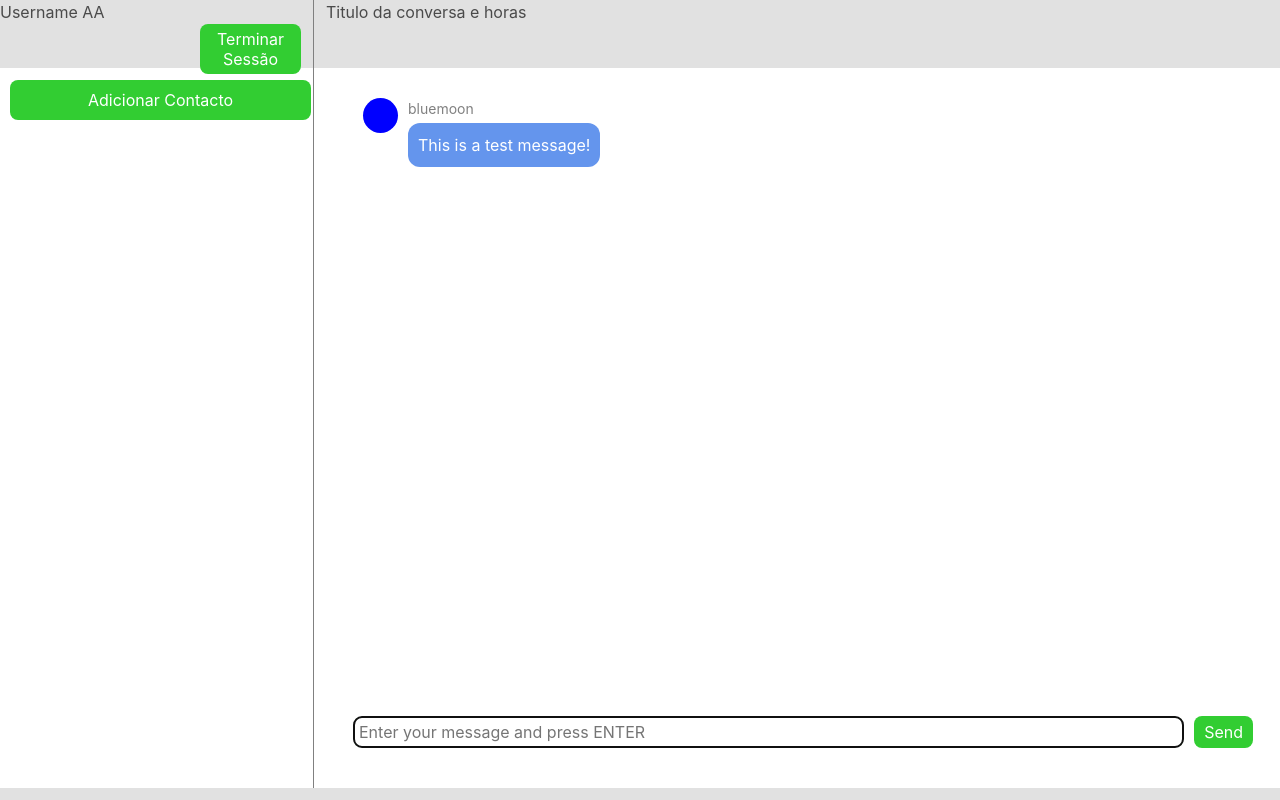
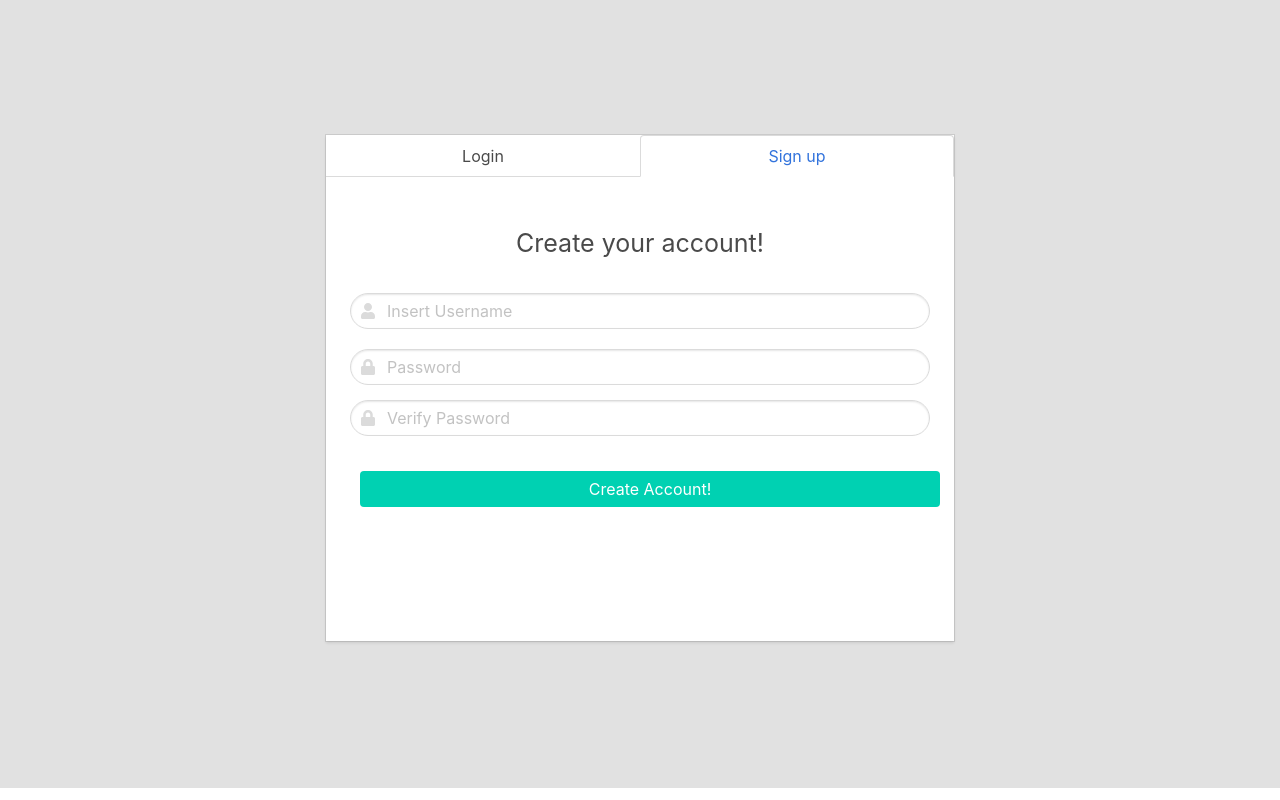
Before and after one commit to aemendes/chat-app-react, a React (Create React App) app: page / in a window 1280 px wide. Built offline with nearby package versions, Linux system fonts and the light colour scheme; no server answers.

Commit message:
login 100%

```diff
--- a/src/App.js
+++ b/src/App.js
@@ -10,7 +10,7 @@ export default class App extends Component {
   constructor(props){
 		super(props);
 		this.state = {
-			username: 'aa'
+			username: ''
 		};
   }
 
@@ -24,10 +24,10 @@ export default class App extends Component {
     return(
       <div style={{ height: '100vh', backgroundColor: '#e1e1e1' }}>
         { !this.state.username ?
-          <Login login={(user)=>{this.setState({username: user})}}
-                logout={()=>{this.setState({username: ''})}} />
+          <Login login={(user)=>{this.setState({username: user})}} />
           :
-          <Chat username={this.state.username} />}
+          <Chat username={this.state.username}
+               logout={()=>{this.setState({ username: '' })}} />}
       </div>
     );
   }
--- a/src/components/chat/Chat.js
+++ b/src/components/chat/Chat.js
@@ -2,6 +2,9 @@ import React, { Component } from 'react'
 import '../../App.css';
 import Messages from "../../Messages";
 import Input from "../../Input";
+
+//axios
+import { logout } from './../../connections';
 
 function randomName() {
   const adjectives = ["autumn", "hidden", "bitter", "misty", "silent", "empty", "dry", "dark", "summer", "icy", "delicate", "quiet", "white", "cool", "spring", "winter", "patient", "twilight", "dawn", "crimson", "wispy", "weathered", "blue", "billowing", "broken", "cold", "damp", "falling", "frosty", "green", "long", "late", "lingering", "bold", "little", "morning", "muddy", "old", "red", "rough", "still", "small", "sparkling", "throbbing", "shy", "wandering", "withered", "wild", "black", "young", "holy", "solitary", "fragrant", "aged", "snowy", "proud", "floral", "restless", "divine", "polished", "ancient", "purple", "lively", "nameless"];
@@ -57,7 +60,7 @@ NovoAmigo() {
 			<div style={{ height: '100%' , overflow: 'hidden'}}>
 				<div class="columns" style={{ height: '10%' }}>
 					<div class="column is-3" style={{ fontWeight: '100%', borderRight: '1px solid grey' }}>Username {this.props.username.toUpperCase()}
-            <button onclick="logout()" style={{ marginLeft: 200 }}>Terminar Sessão </button>
+						<button onClick={() => logout().then(res => res && this.props.logout())} style={{ marginLeft: 200 }}>Terminar Sessão </button>
           </div>
 					<div class="column" >Titulo da conversa e horas</div>
 				</div>
--- a/src/connections.js
+++ b/src/connections.js
@@ -9,24 +9,20 @@ const axioBackend = axios.create({
 function login(username, password){
 	return axioBackend.post('/account/login', {"username": username, "password": password})
 		.then(res =>{
-			//console.log('data login: ' + res.data);
 			return {"code": res.data.code, "username": username};
 		}).catch(err =>	console.log('erro login ' + err));
 };
 
 function signup(username, password){
-	//console.log('recebi username: ' + username + ' e pass: ' + password);
 	return axioBackend.post('/account/signup', {"username": username, "password": password})
 		.then(res => {
-			//console.log('data signup: ' + res.data);
 			return {"code": res.data.code, "username": username};
-		}).catch(err => console.log('errrrooooo: ', err));
+		}).catch(err => console.log('erro sign up: ' + err));
 };
 
 function logout(){
 	return axioBackend.post('/account/logout')
 		.then(res =>{
-			//console.log('data logout: ' + res.data);
 			if(res.data.code === 1)
 				return true
 			return false
@@ -37,12 +33,13 @@ function checkSession(){
 	return axioBackend.get('/account/checkSession')
 			.then(res => {
 				return res.data.username;
-			});
-}
+			}).catch(err => console.log('erro checksession: ' + err)
+			);
+};
 
 export {
 	login,
 	signup,
 	logout,
 	checkSession
-}
+};
```
